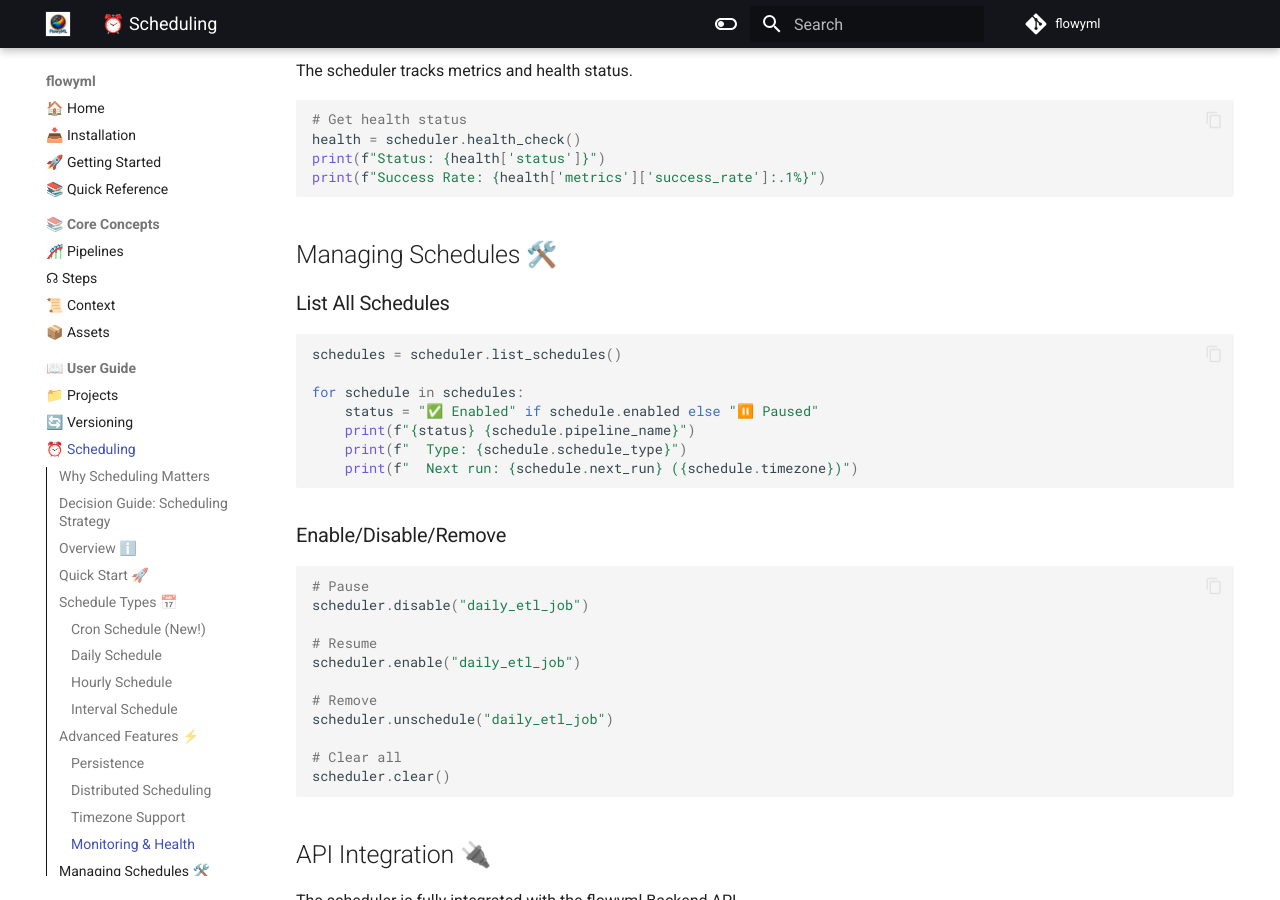
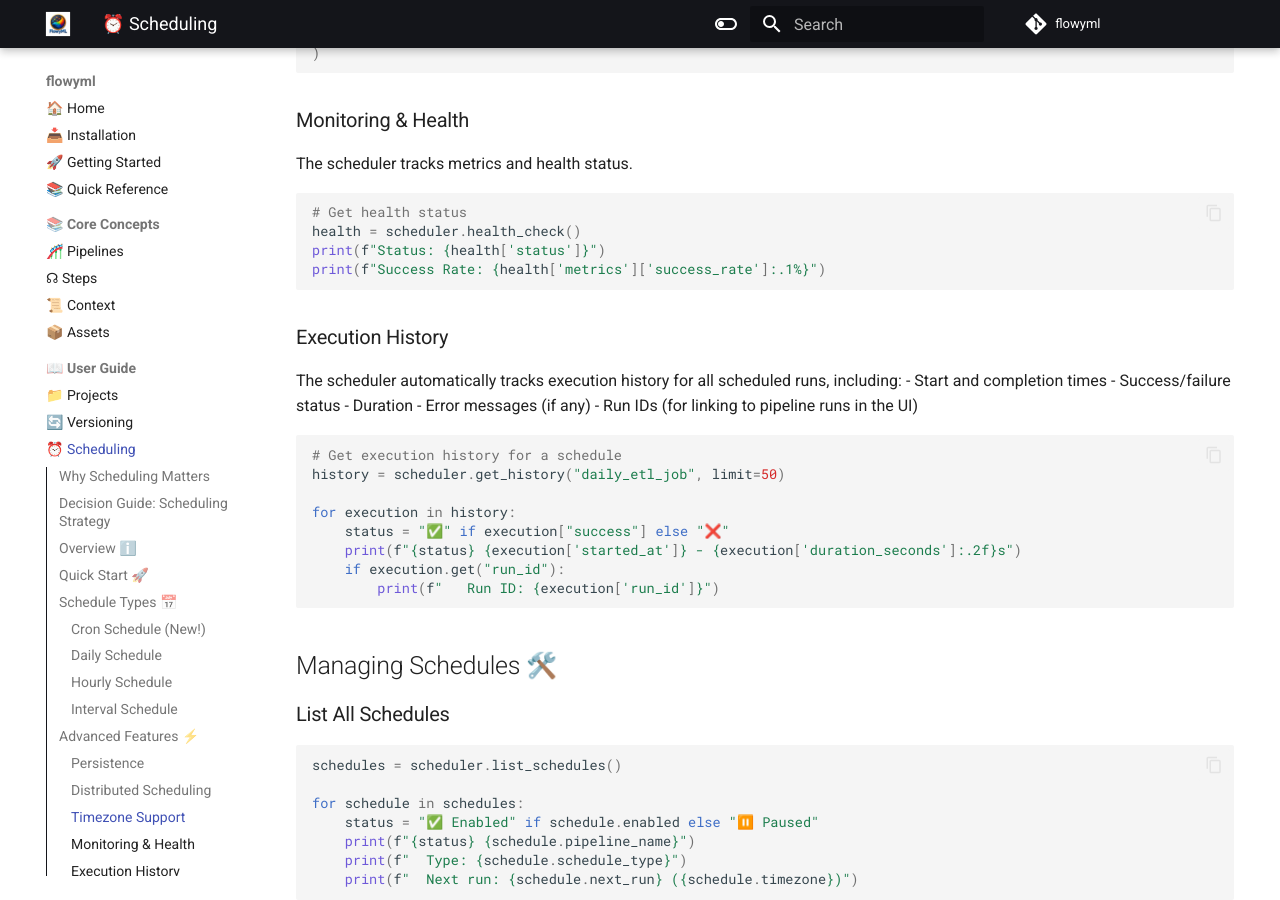
Before and after one commit to UnicoLab/FlowyML, an MkDocs documentation site: the page built from docs/user-guide/scheduling.md, in a window 1280 px wide and 900 px high, scrolled down 3815 px. Built offline with MkDocs 1.6.1 and Material for MkDocs 9.7.7, drawn with Linux system fonts in a browser that asks for light colours; comment, search, counter and statistics services are not loaded; some of the changed text lies outside the part shown.

Commit message:
feat: Update checkpointing functionality to be enabled by default, enhancing pipeline resilience and simplifying user experience. Improve documentation with automatic checkpointing details and execution history tracking in the scheduler.

````diff
--- a/docs/user-guide/scheduling.md
+++ b/docs/user-guide/scheduling.md
@@ -36,8 +36,9 @@
 - **Hourly schedules**: Run at specific minute each hour
 - **Interval schedules**: Run at regular intervals
 - **Timezone support**: Schedule in any timezone
-- **Persistence**: Schedules survive restarts (SQLite backed)
+- **Persistence**: Schedules survive restarts (SQLAlchemy-backed SQLite database)
 - **Distributed**: Coordinate across multiple servers (Redis/File locking)
+- **Execution History**: Track all scheduled run executions with metadata
 
 ## Quick Start 🚀
 
@@ -135,7 +136,13 @@
 
 ### Persistence
 
-Schedules are automatically persisted to a local SQLite database (`.flowyml_scheduler.db`). This ensures that schedules are not lost if the application restarts.
+Schedules are automatically persisted to a local SQLite database (`.flowyml_scheduler.db`) using SQLAlchemy. This ensures that schedules are not lost if the application restarts and provides better type safety and database portability.
+
+**Technical Details:**
+- Uses SQLAlchemy ORM for all database operations (no raw SQL queries)
+- Supports SQLite by default, with easy migration to PostgreSQL if needed
+- Automatic schema creation and migration
+- Transaction-safe operations
 
 To configure persistence:
 
@@ -187,6 +194,26 @@
 health = scheduler.health_check()
 print(f"Status: {health['status']}")
 print(f"Success Rate: {health['metrics']['success_rate']:.1%}")
+```
+
+### Execution History
+
+The scheduler automatically tracks execution history for all scheduled runs, including:
+- Start and completion times
+- Success/failure status
+- Duration
+- Error messages (if any)
+- Run IDs (for linking to pipeline runs in the UI)
+
+```python
+# Get execution history for a schedule
+history = scheduler.get_history("daily_etl_job", limit=50)
+
+for execution in history:
+    status = "✅" if execution["success"] else "❌"
+    print(f"{status} {execution['started_at']} - {execution['duration_seconds']:.2f}s")
+    if execution.get("run_id"):
+        print(f"   Run ID: {execution['run_id']}")
 ```
 
 ## Managing Schedules 🛠️
@@ -261,12 +288,19 @@
 ```
 
 **Methods**:
-- `schedule_cron(name, func, cron_expression, timezone="UTC")`
-- `schedule_daily(name, func, hour, minute, timezone="UTC")`
-- `schedule_hourly(name, func, minute, timezone="UTC")`
-- `schedule_interval(name, func, hours, minutes, seconds, timezone="UTC")`
-- `health_check() -> Dict`
-- `clear()`
+- `schedule_cron(name, func, cron_expression, timezone="UTC")` - Schedule using cron expression
+- `schedule_daily(name, func, hour, minute, timezone="UTC")` - Schedule daily at specific time
+- `schedule_hourly(name, func, minute, timezone="UTC")` - Schedule hourly at specific minute
+- `schedule_interval(name, func, hours, minutes, seconds, timezone="UTC")` - Schedule at intervals
+- `health_check() -> Dict` - Get scheduler health and metrics
+- `get_history(schedule_name, limit=50) -> List[Dict]` - Get execution history for a schedule
+- `list_schedules() -> List[Schedule]` - List all schedules
+- `enable(name)` - Enable a schedule
+- `disable(name)` - Disable a schedule
+- `unschedule(name)` - Remove a schedule
+- `clear()` - Remove all schedules
+- `start()` - Start the scheduler
+- `stop()` - Stop the scheduler
 
 ### SchedulerConfig
 
````
Also changed, not shown: docs/advanced/checkpointing.md (+14 -8 lines), docs/core/pipelines.md (+12 -5 lines), 4 other files.
